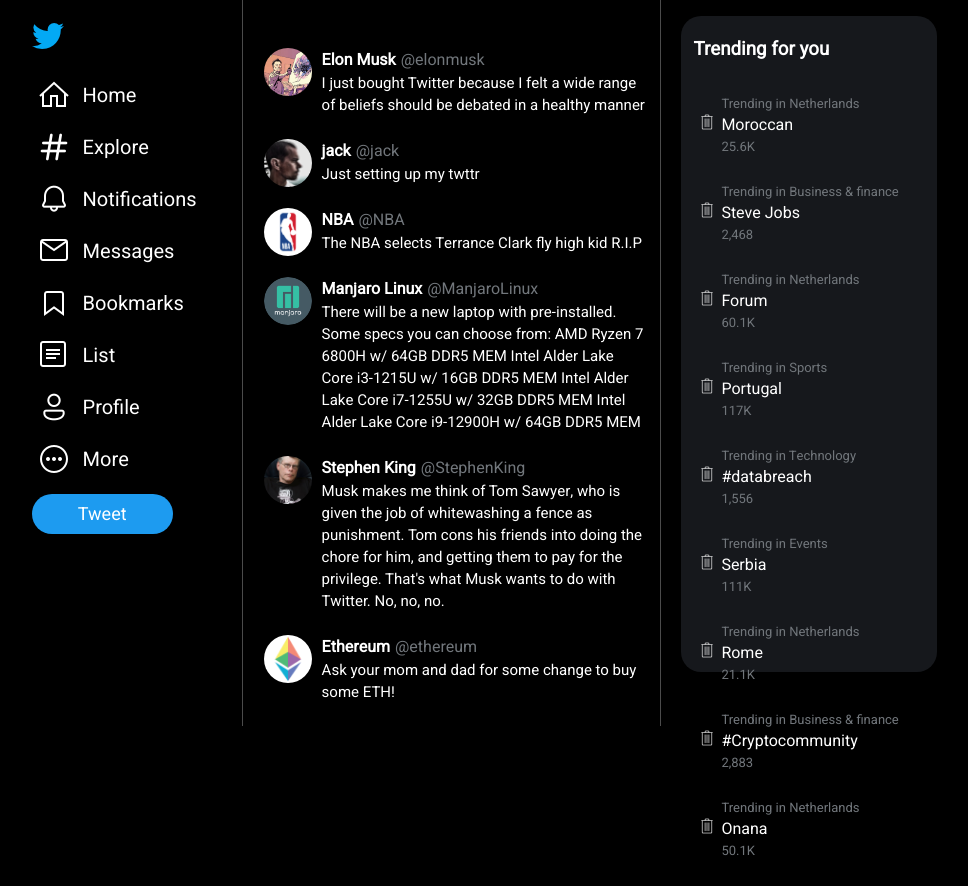
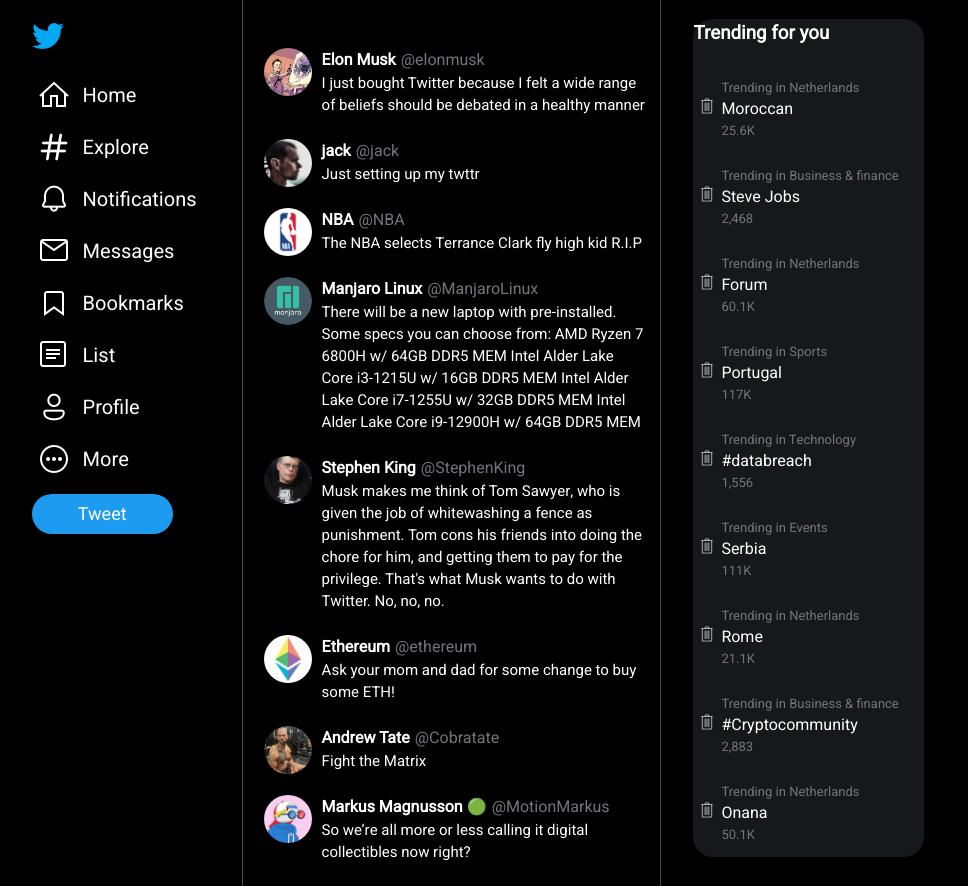
Before and after one commit to astronomx/twitter-replica, a React (Create React App) app: page / in a window 1280 px wide. Shown: the whole page, without its empty margins (193-1161 px from the left). Built offline with nearby package versions, Linux system fonts and the light colour scheme.

Commit message:
On delete background goes up

```diff
--- a/src/App.js
+++ b/src/App.js
@@ -11,6 +11,8 @@
 import manjaroProfile from './profilePictures/manjaroProfile.png';
 import stephenProfile from './profilePictures/stephenProfile.jpg';
 import ethereumProfile from './profilePictures/ethereumProfile.jpg';
+import andrewProfile from './profilePictures/andrewProfile.jpg';
+import markusProfile from './profilePictures/markusProfile.jpg';
 
 
 function App() {
@@ -22,6 +24,8 @@
     {id: uuidv4(), name: "Manjaro Linux", user: "ManjaroLinux", pfp: manjaroProfile, post: "There will be a new laptop with pre-installed. Some specs you can choose from: AMD Ryzen 7 6800H w/ 64GB DDR5 MEM Intel Alder Lake Core i3-1215U w/ 16GB DDR5 MEM Intel Alder Lake Core i7-1255U w/ 32GB DDR5 MEM Intel Alder Lake Core i9-12900H w/ 64GB DDR5 MEM"},
     {id: uuidv4(), name: "Stephen King", user: "StephenKing", pfp: stephenProfile, post: "Musk makes me think of Tom Sawyer, who is given the job of whitewashing a fence as punishment. Tom cons his friends into doing the chore for him, and getting them to pay for the privilege. That's what Musk wants to do with Twitter. No, no, no."},
     {id: uuidv4(), name: "Ethereum", user: "ethereum", pfp: ethereumProfile, post: "Ask your mom and dad for some change to buy some ETH!"},
+    {id: uuidv4(), name: "Andrew Tate", user: "Cobratate", pfp: andrewProfile, post: "Fight the Matrix "},
+    {id: uuidv4(), name: "Markus Magnusson 🟢", user: "MotionMarkus", pfp: markusProfile, post: "So we’re all more or less calling it digital collectibles now right?"},
   ]);
 
   const [trend, setTrend] = useState([
@@ -58,9 +62,9 @@
       </div>
 
 
-      <div className="background">
-        <div className="trending">
-          <h3>Trending for you</h3>
+      <div className="trending">
+        <div className="list">
+          <h3 className="title" >Trending for you</h3>
           <Trends trendData={trend} trendDelete={trendDelete} />
         </div>
       </div>
--- a/src/styles/App.css
+++ b/src/styles/App.css
@@ -31,7 +31,7 @@
     height: auto;
 }
 
-.background {
+/* .background {
     z-index: 0;
     background-color: #16181c;
     width: 20vw;
@@ -44,4 +44,19 @@
     position: absolute;
     z-index: 1;
     margin-left: 1vw;
+} */
+
+/* .trending {
+    background: #16181c;
+    margin-top: 2vh;
+    width: 18vw;
+    border-radius: 20px;
+} */
+
+.list {
+    background: #16181c;
+    margin-top: 2vh;
+    width: 18vw;
+    border-radius: 20px;
+    margin-left: 1vw;
 }
```
Also changed, not shown: src/profilePictures/andrewProfile.jpg (added), src/profilePictures/markusProfile.jpg (added).
